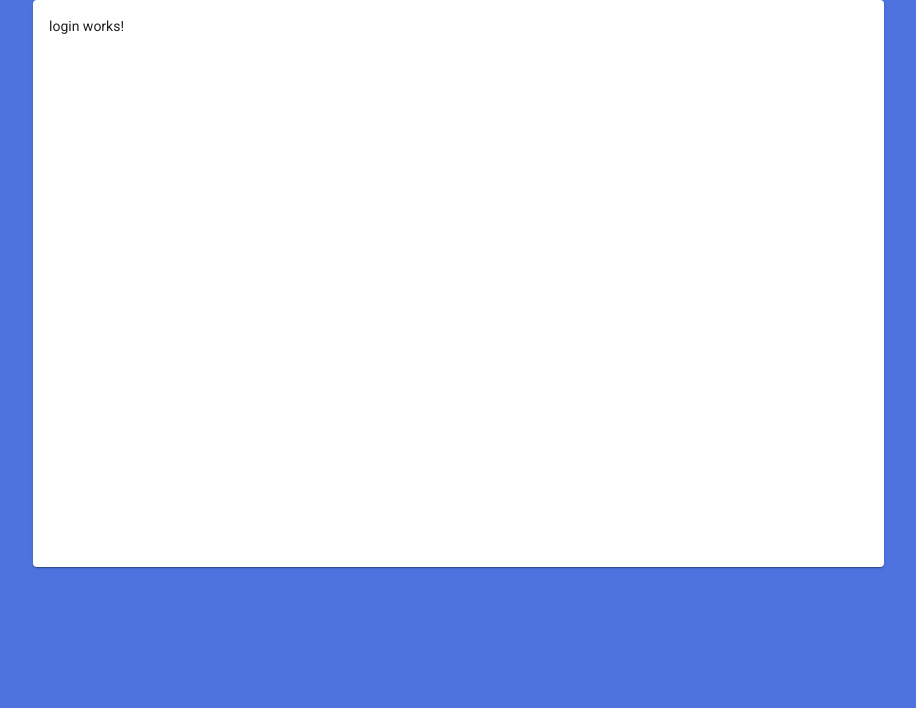
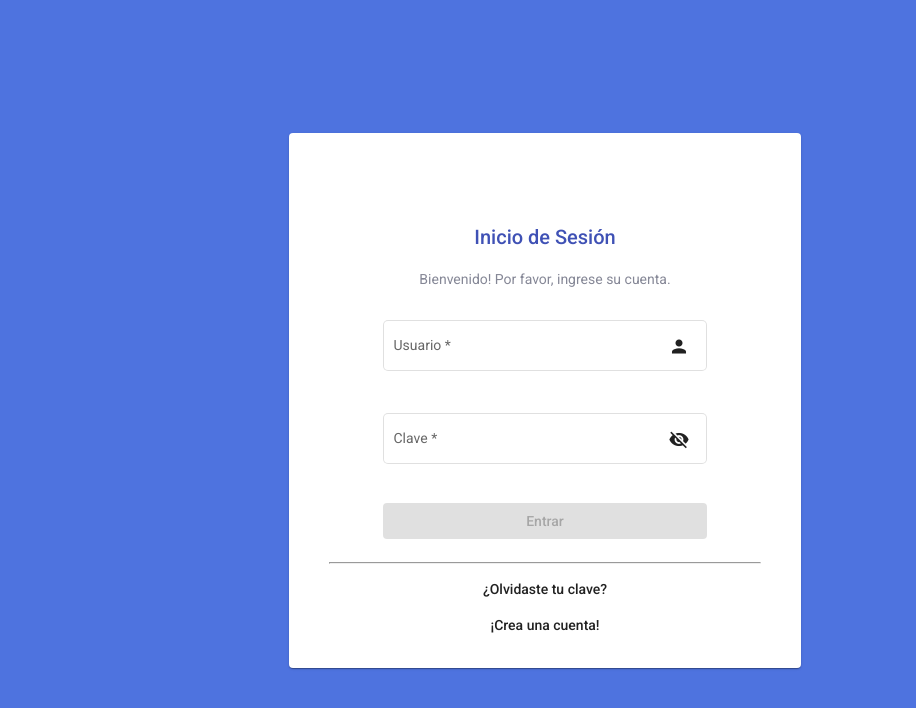
Before and after one commit to jampoolgarcia/AlamacenBuenPuerto, an Angular app: page / in a window 1280 px wide. Shown: the top 708 px of the page, without its empty margins (95-1011 px from the left). Built offline with nearby package versions, Linux system fonts and the light colour scheme; what @ngrx/effects, @ngrx/store would draw is missing.

Commit message:
added login page: template, styles and ts; added user services

```diff
--- a/src/app/app.module.ts
+++ b/src/app/app.module.ts
@@ -11,8 +11,6 @@ import { StoreDevtoolsModule } from '@ngrx/store-devtools';
 
 // external modules
 import { AppRoutingModule } from './app-routing.module';
-import { FlexLayoutModule } from '@angular/flex-layout';
-import { MaterialModule } from './material/material.module';
 
 // root component
 import { AppComponent } from './app.component';
@@ -38,9 +36,6 @@ import { AppComponent } from './app.component';
     StoreModule.forRoot({}),
     StoreDevtoolsModule.instrument({}),
     EffectsModule.forRoot(),
-    // external modules
-    FlexLayoutModule,
-    MaterialModule,
   ],
   providers: [],
   bootstrap: [AppComponent]
--- a/src/app/layouts/auth/index/index.component.html
+++ b/src/app/layouts/auth/index/index.component.html
@@ -1,19 +1,9 @@
 <section class="bg-gradient-primary h-100 w-100">
-  <div class="container" fxLayout="row" fxLayoutAlign="center center">
-      <mat-card class="login-content">
-          <mat-card-content fxLayout="row" fxLayoutAlign="center">
-              <!-- <div
-                  class="h-100"
-                  fxFlex="50%"
-                  fxHide.xs="true"
-                  fxHide.sm="true">
-                      <h1 class="primary text-center">Centro de salud BayVill</h1>
-                  <img src="assets/img/bg_auth.svg" alt="login img">
-              </div> -->
-              <div fxFlex="50%" fxFlex.xs="100%" fxFlex.sm="100%">
-                  <router-outlet></router-outlet>
-              </div>
-          </mat-card-content>
-      </mat-card>
-  </div>
+    <div class="container h-100" fxLayout="row" fxLayoutAlign="center center">
+        <mat-card fxFlex="50%" class="login-content">
+            <mat-card-content fxLayout="row" fxLayoutAlign="center">
+                <router-outlet></router-outlet>
+            </mat-card-content>
+        </mat-card>
+    </div>
 </section>
--- a/src/app/layouts/auth/index/index.component.scss
+++ b/src/app/layouts/auth/index/index.component.scss
@@ -0,0 +1,6 @@
+.login-content{
+  width: 80%;
+  max-width: 1140px;
+  height: 535px;
+  max-height: 535px;
+}
--- /dev/null
+++ b/src/app/modules/user/models/reset.ts
@@ -0,0 +1,6 @@
+export interface UserResetI {
+  userName: string;
+  password: string;
+  questions: number[];
+  replies: string[];
+}
--- a/src/app/modules/user/models/user.ts
+++ b/src/app/modules/user/models/user.ts
@@ -1,4 +1,4 @@
-export interface User {
+export interface UserI {
   id?: string;
   firstName: string;
   lastName: string;
@@ -8,4 +8,6 @@ export interface User {
   isActive?: boolean;
   questions?: number[];
   replies?: string[];
+  creationDate: Date;
+  updateDate: Date;
 }
--- a/src/app/modules/user/pages/login/login.component.html
+++ b/src/app/modules/user/pages/login/login.component.html
@@ -1 +1,59 @@
-<p>login works!</p>
+<section class="p-4 text-center my-5">
+  <h2 class="primary">Inicio de Sesión</h2>
+  <p class="text-muted">Bienvenido! Por favor, ingrese su cuenta.</p>
+  <form
+      [formGroup]="form"
+      (submit)="onSubmit(this.form.value)">
+      <mat-form-field
+          class="w-75"
+          appearance="outline">
+          <mat-label>Usuario</mat-label>
+          <input
+              matInput
+              formControlName="userName"
+              placeholder="Ingrese su usuario..."
+              required>
+          <mat-error *ngIf="this.form.controls.userName.hasError('required')">
+              El campo es requerido.
+          </mat-error>
+          <button
+              type="button"
+              class="no-cursor"
+              mat-icon-button
+              matSuffix>
+              <mat-icon>person</mat-icon>
+          </button>
+      </mat-form-field>
+      <mat-form-field class="w-75 mb-3" appearance="outline">
+          <mat-label>Clave</mat-label>
+          <input
+              matInput
+              [type]="hidden ? 'password' : 'text'"
+              formControlName="password"
+              placeholder="Ingrese su clave..."
+              required>
+              <mat-error *ngIf="this.form.controls.password.hasError('required')">
+                  El campo es requerido.
+              </mat-error>
+          <button type="button" mat-icon-button matSuffix  (click)="hidden = !hidden">
+              <mat-icon>
+                  {{hidden ? 'visibility_off' : 'visibility'}}
+              </mat-icon>
+          </button>
+      </mat-form-field>
+      <button
+          mat-raised-button
+          type="submit"
+          color="primary"
+          [disabled]="getInvalid()"
+          class="w-75 mb-3">
+          Entrar
+          <div *ngIf="this.isChecked" class="inline">
+              <i class="fa fa-spin fa-sync-alt"></i>
+          </div>
+      </button>
+  </form>
+  <hr class="primary">
+  <a mat-button routerLink="reset-password" class="w-75">¿Olvidaste tu clave?</a>
+  <a mat-button routerLink="register" class="w-75">¡Crea una cuenta!</a>
+</section>
--- a/src/app/modules/user/pages/login/login.component.ts
+++ b/src/app/modules/user/pages/login/login.component.ts
@@ -1,15 +1,63 @@
 import { Component, OnInit } from '@angular/core';
+
+import { FormBuilder, FormGroup, Validators } from '@angular/forms';
+import { MatSnackBar } from '@angular/material/snack-bar';
+import { Router } from '@angular/router';
+import { UserService } from '../../services/user.service';
+
+export interface Login{
+  userName: string;
+  password: string;
+}
 
 @Component({
   selector: 'app-login',
   templateUrl: './login.component.html',
   styleUrls: ['./login.component.scss']
 })
-export class LoginComponent implements OnInit {
+export class LoginComponent {
 
-  constructor() { }
+  public hidden: boolean = true;
+  public form: FormGroup;
+  public isChecked: boolean = false;
 
-  ngOnInit(): void {
+  constructor(
+      private fb: FormBuilder,
+      private _service: UserService,
+      private _snackBar: MatSnackBar,
+      private router: Router,
+      ){
+      this.form = this.fb.group({
+          userName: ['', Validators.required],
+          password: ['', Validators.required]
+      });
+  }
+
+  onSubmit({userName, password}: Login): void {
+
+      this.isChecked = true;
+
+      if(this._service.login(userName, password)){
+        this.isChecked = false;
+        this._snackBar.open('Bienvenido...', 'Cerrar');
+        this.form.reset();
+        this.router.navigate(['/']);
+      }else{
+        this.isChecked = false;
+        this._snackBar.open('Usuario o contraseña invalidos', 'Cerrar');
+      }
+
+  }
+
+  getInvalid(): boolean{
+
+      if(this.form.invalid){
+          return true;
+      }else if(this.isChecked){
+          return true;
+      }
+
+      return false;
   }
 
 }
--- /dev/null
+++ b/src/app/modules/user/services/user.service.ts
@@ -0,0 +1,97 @@
+import { Injectable } from '@angular/core';
+import { HttpClient } from '@angular/common/http'
+import { environment } from 'src/environments/environment';
+import { UserI } from '../models/user';
+import { Observable } from 'rxjs';
+import { UserResetI } from '../models/reset';
+import { map } from 'rxjs/operators';
+
+const url_base = environment.url_base;
+
+@Injectable({
+  providedIn: 'root'
+})
+export class UserService {
+
+  public users: UserI[] = [];
+  public url: string = `${url_base}/json/user.json`;
+
+  constructor() {
+
+  }
+
+  saveRecord(data: UserI) {
+    return this.users.push(data);
+  }
+
+  getRecordByUserName(userName: string) {
+    return this.users.find(user => user.userName === userName);
+  }
+
+  resetPassword(data: UserResetI) {
+    return true;
+  }
+
+  changePassword(id: string, password: string, newPassword: string) {
+    let userChange = this.users.find(user => user.id === id);
+    const index = this.users.findIndex(user => user.id === id);
+    if(userChange){
+      if(userChange.password === password){
+        userChange.password = newPassword;
+        this.users[index] = userChange;
+        return true;
+      }else{
+        return false
+      }
+    }else{
+      return false;
+    }
+  }
+
+  updateRecordStatusAndRole(recordId: string, role: number, isActive: boolean) {
+    let userUpdate = this.users.find(user => user.id === recordId);
+    const index = this.users.findIndex(user => user.id === recordId);
+
+    if(userUpdate){
+      userUpdate.role = role;
+      userUpdate.isActive = isActive;
+      this.users[index] = userUpdate;
+      return true;
+    }else{
+      return false;
+    }
+  }
+
+  login(userName: string, password: string){
+    const userLogin = this.users.find(user => user.userName === userName && user.password === password);
+    if(userLogin) return true;
+    return false;
+  }
+
+  logout() {
+    return true;
+  }
+
+  getAllRecords() {
+    return this.users;
+    // return this._http.get<UserI[]>(this.url)
+    //   .pipe(
+    //     map(data => {
+    //       console.log(data);
+    //       this.excludeCurrentUser(data)
+    //     })
+    //   );
+  }
+
+  excludeCurrentUser(data: UserI[]): UserI[] {
+    let user = JSON.parse(localStorage.getItem('currentUser')!);
+    let res = data.filter(elem => elem.id != user.id);
+    return res;
+  }
+
+  setUser(user: UserI): void {
+    let user_string = JSON.stringify(user);
+    localStorage.setItem("currentUser", user_string);
+  }
+
+}
--- a/src/app/shared/shared.module.ts
+++ b/src/app/shared/shared.module.ts
@@ -1,8 +1,11 @@
 import { NgModule } from '@angular/core';
 import { CommonModule } from '@angular/common';
+import { ReactiveFormsModule } from '@angular/forms';
 
 // material module
 import { MaterialModule } from '../material/material.module';
+import { HttpClientModule } from '@angular/common/http';
+import { FlexLayoutModule } from '@angular/flex-layout';
 
 @NgModule({
   declarations: [],
@@ -11,6 +14,9 @@ import { MaterialModule } from '../material/material.module';
   ],
   exports: [
     MaterialModule,
+    FlexLayoutModule,
+    ReactiveFormsModule,
+    HttpClientModule,
   ]
 })
 export class SharedModule { }
--- a/src/environments/environment.prod.ts
+++ b/src/environments/environment.prod.ts
@@ -1,3 +1,4 @@
 export const environment = {
-  production: true
+  production: true,
+  url_base: 'assets/'
 };
--- a/src/environments/environment.ts
+++ b/src/environments/environment.ts
@@ -3,7 +3,8 @@
 // The list of file replacements can be found in `angular.json`.
 
 export const environment = {
-  production: false
+  production: false,
+  url_base: 'assets/'
 };
 
 /*
--- a/src/styles.scss
+++ b/src/styles.scss
@@ -117,13 +117,6 @@ body {
 .sidenav-section{
     margin-top: 4rem !important;
     height: calc(100% - 4rem);
-}
-
-.login-content{
-    width: 80%;
-    max-width: 1140px;
-    height: 535px;
-    max-height: 535px;
 }
 
 .max-content {
```
Also changed, not shown: 1 other file (tests, documents, lock files or other folders).
